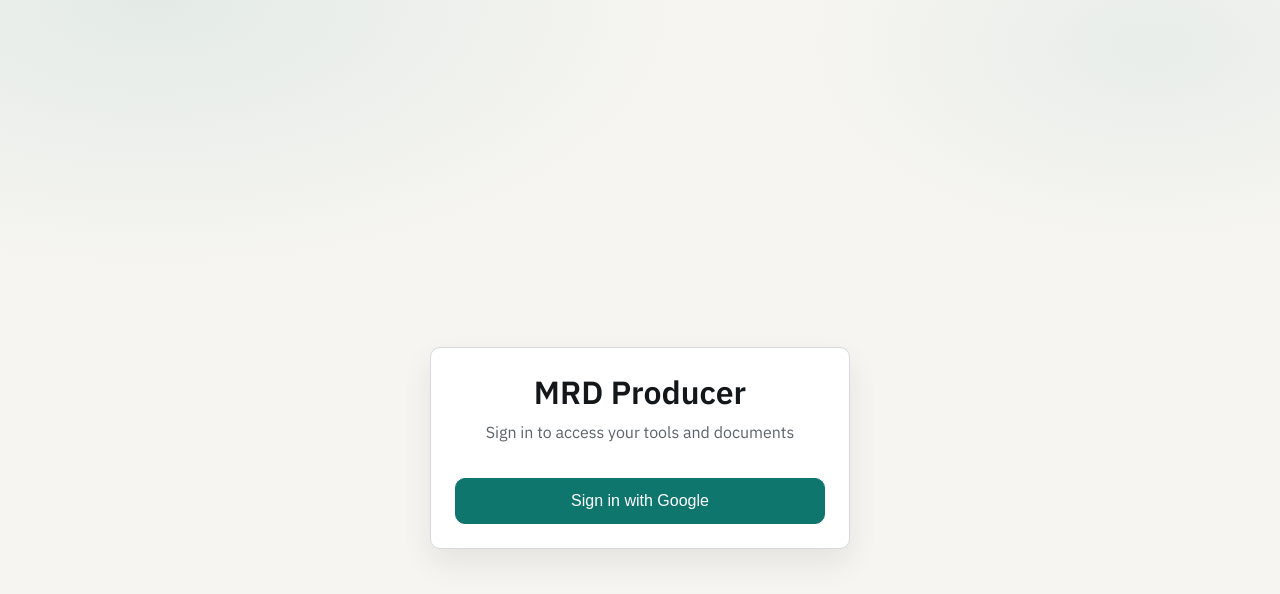
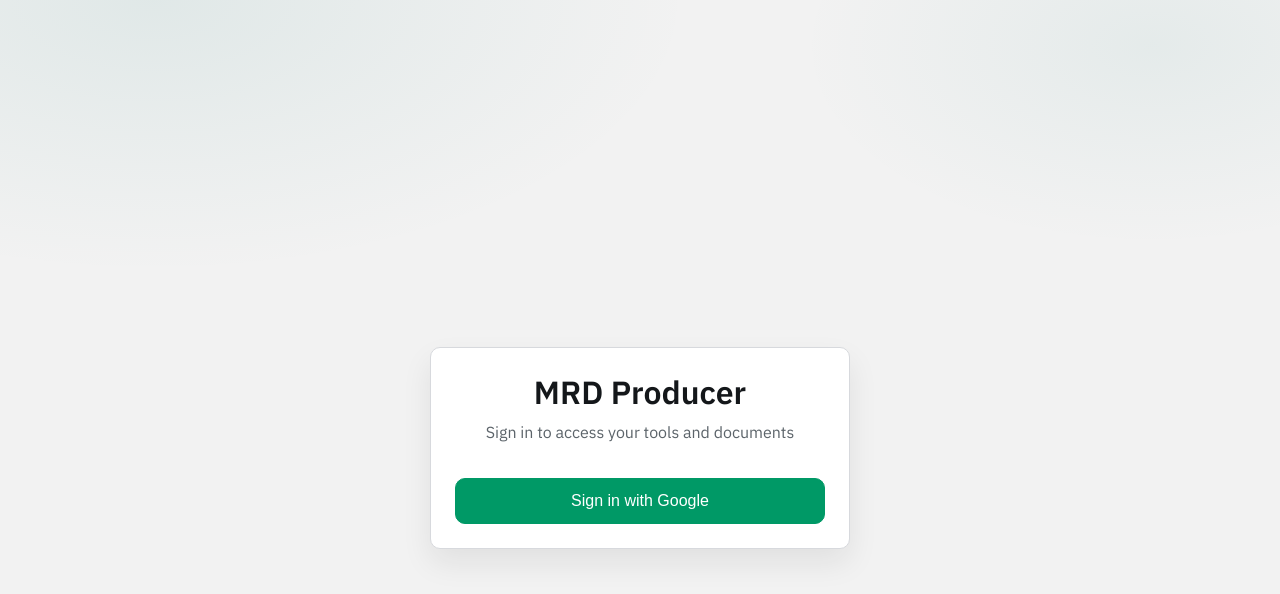
Before and after one commit to orishavitas/mrd-producer-webapp, a Next.js app: page /login in a window 1280 px wide. Shown: the top 594 px of the page. Built offline with nearby package versions, Linux system fonts and the light colour scheme; no server answers.

Commit message:
feat(globals): replace teal accent with brand green, Barlow as default font

```diff
--- a/app/globals.css
+++ b/app/globals.css
@@ -21,14 +21,15 @@
 /* Root variables with fallbacks for older browsers */
 :root {
   /* Colors */
-  --background: #f6f5f1;
+  --background: #f2f2f2;
   --foreground: #14171a;
   --muted: #5c646a;
   --surface: #ffffff;
   --border: #d7d9dd;
-  --accent: #0f766e;
-  --accent-strong: #0b5f59;
-  --accent-soft: rgba(15, 118, 110, 0.12);
+  /* Compulocks brand green — references compulocks.css token */
+  --accent: var(--brand-green-dark, #009966);
+  --accent-hover: #007a52;
+  --accent-soft: rgba(0, 153, 102, 0.12);
   --error: #dc2626;
   --color-white: #ffffff;
 
@@ -57,7 +58,7 @@
   --shadow-lg: 0 10px 15px rgba(20, 23, 26, 0.15);
 
   /* Typography */
-  --font-sans: 'IBM Plex Sans', 'Segoe UI', Arial, sans-serif;
+  --font-sans: 'Barlow', 'Segoe UI', Arial, sans-serif;
   --font-mono: 'IBM Plex Mono', 'SF Mono', Menlo, monospace;
 
   /* Brand tokens (Compulocks Brand Language 2025) */
@@ -102,7 +103,7 @@
     --surface: #14181c;
     --border: #2a2f36;
     --accent: #34d399;
-    --accent-strong: #10b981;
+    --accent-hover: #10b981;
     --accent-soft: rgba(52, 211, 153, 0.16);
     --error: #ef4444;
 
@@ -157,7 +158,7 @@
 }
 
 a:hover {
-  color: var(--accent-strong);
+  color: var(--accent-hover);
   text-decoration: underline;
 }
 
@@ -442,8 +443,8 @@
 }
 
 .btn-primary:hover {
-  background-color: var(--accent-strong);
-  border-color: var(--accent-strong);
+  background-color: var(--accent-hover);
+  border-color: var(--accent-hover);
 }
 
 .btn-ghost {
```
